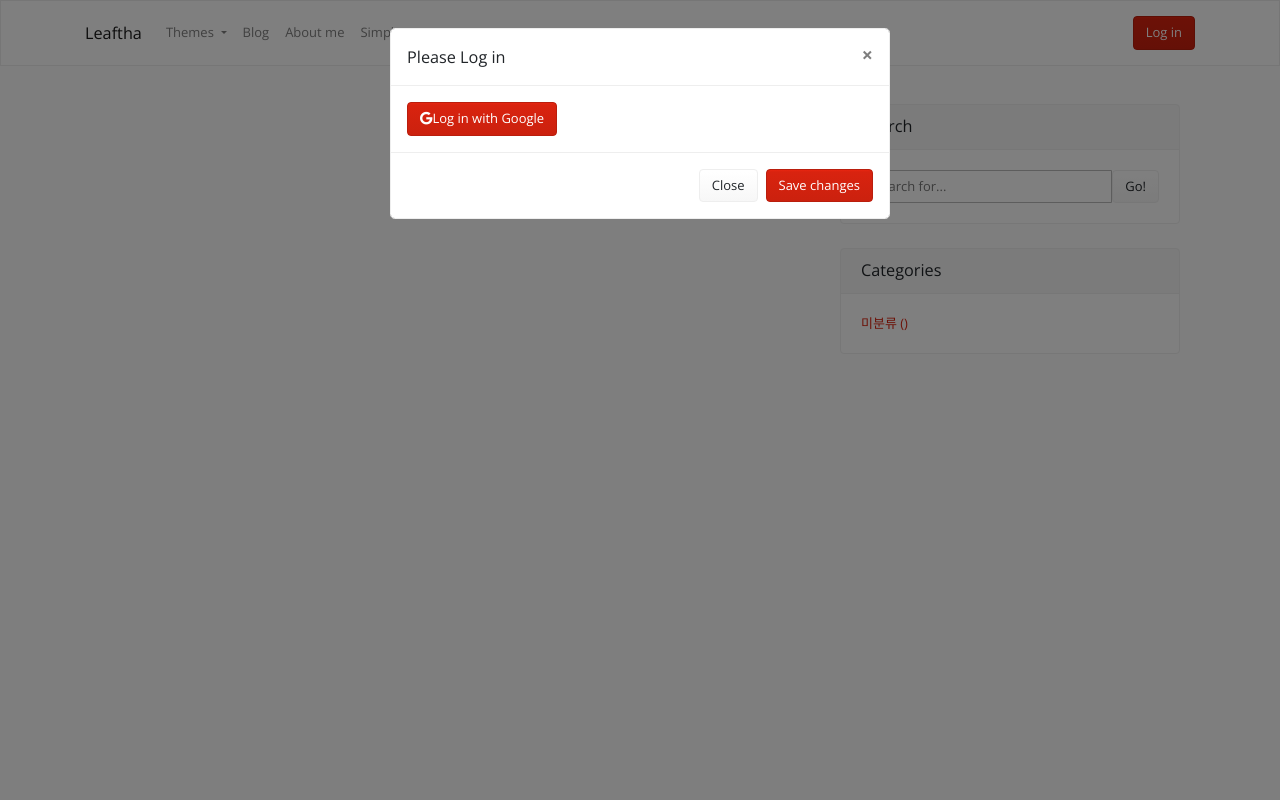
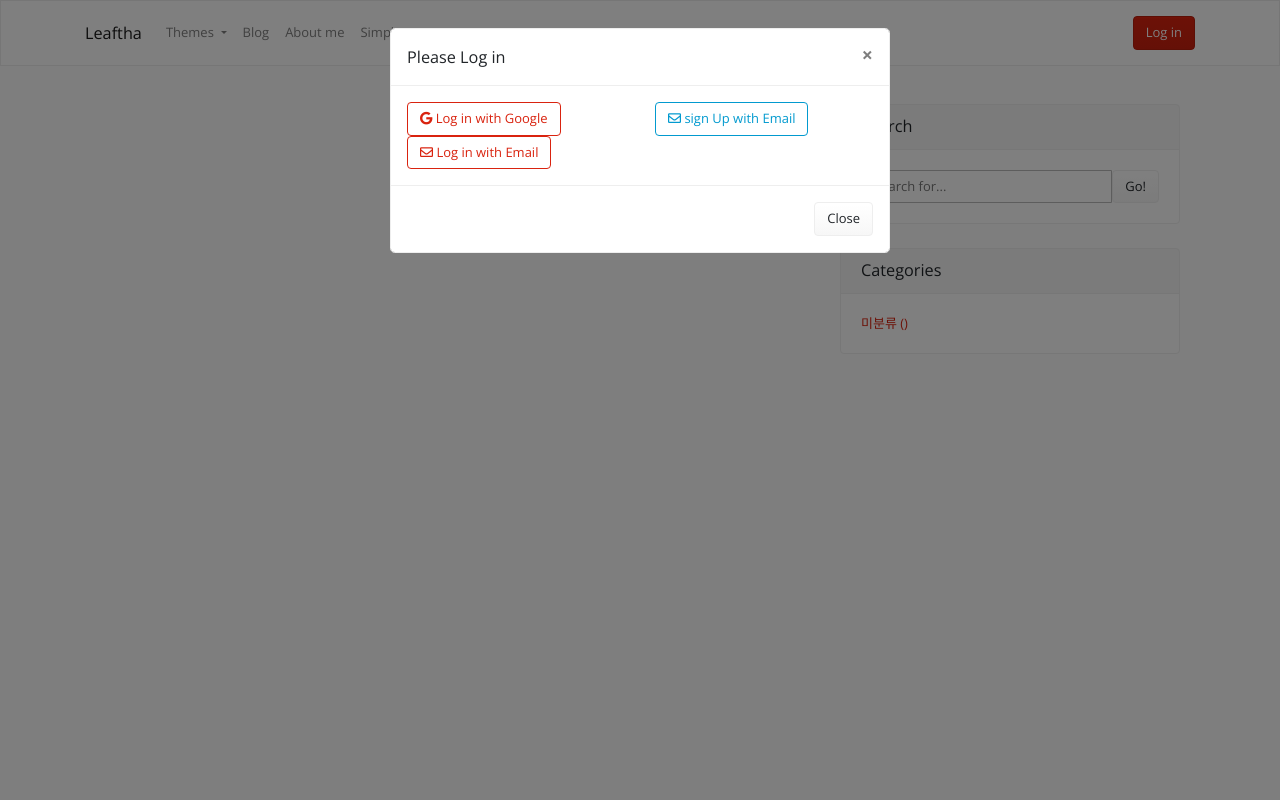
Before and after one commit to leaftha/django-leaftha-first-website, a Django app: template blog/templates/blog/base.html in a window 1280 px wide, after a click on "Log in". Run offline with Django 3.2, Linux system fonts and the light colour scheme; the template is opened without the code that fills it, so the values that code supplies are empty; some libraries are stand-ins or nearby versions.

Commit message:
sign up botton and Email login

```diff
--- a/blog/templates/blog/base.html
+++ b/blog/templates/blog/base.html
@@ -105,11 +105,18 @@
                 </button>
             </div>
             <div class="modal-body">
-                <a roll="button" class="btn btn-primary" href="{% provider_login_url 'google' %}"><i class="fab fa-google"></i>Log in with Google</a>
+                <div class="row">
+                    <div class="col-md-6">
+                        <a roll="button" class="btn btn-outline-primary" href="{% provider_login_url 'google' %}"><i class="fab fa-google"></i>  Log in with Google</a>
+                        <a roll="button" class="btn btn-outline-primary" href="/accounts/login"><i class="far fa-envelope"></i>  Log in with Email</a>
+                    </div>
+                    <div class="col-md-6">
+                        <a roll="button" class="btn btn-outline-info" href="/accounts/signup"><i class="far fa-envelope"></i>  sign Up with Email</a>
+                    </div>
+                </div>
             </div>
             <div class="modal-footer">
                 <button type="button" class="btn btn-secondary" data-dismiss="modal">Close</button>
-                <button type="button" class="btn btn-primary">Save changes</button>
             </div>
         </div>
     </div>
--- a/my_site_prj/settings.py
+++ b/my_site_prj/settings.py
@@ -138,7 +138,7 @@
 )
 
 ACCOUNT_EMAIL_REQUIRED = True
-
+ACCOUNT_EMAIL_VERIFICATION = 'none'
 
 STATIC_URL = '/static/'
 
```
